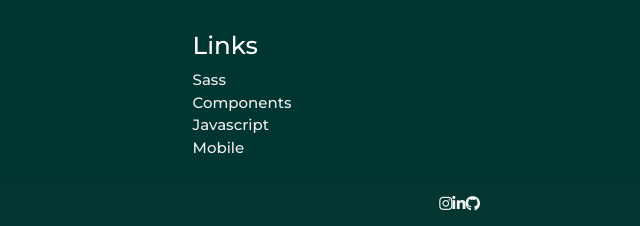
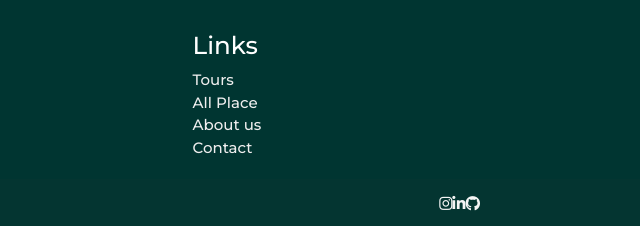
Before and after one commit to KananMirza/relocate-travel, a plain HTML site: page index.html in a window 1280 px wide. Shown: the part 3114-3340 px from the top of the page, 608-1248 px from the left. Drawn offline with nearby package versions, Linux system fonts and the light colour scheme.

```diff
--- a/css/style.css
+++ b/css/style.css
@@ -284,7 +284,6 @@ font-size: 60px;
 
     .img:hover{
         transform: scale(1);
-
     }
 
   }
--- a/index.html
+++ b/index.html
@@ -161,10 +161,10 @@
             <div class="col l4 offset-l2 s12">
               <h5 class="white-text">Links</h5>
               <ul>
-                <li><a class="grey-text text-lighten-3" href="#!">Sass</a></li>
-                <li><a class="grey-text text-lighten-3" href="#!">Components</a></li>
-                <li><a class="grey-text text-lighten-3" href="#!">Javascript</a></li>
-                <li><a class="grey-text text-lighten-3" href="#!">Mobile</a></li>
+                <li><a class="grey-text text-lighten-3" href="#!">Tours</a></li>
+                <li><a class="grey-text text-lighten-3" href="#!">All Place</a></li>
+                <li><a class="grey-text text-lighten-3" href="#!">About us</a></li>
+                <li><a class="grey-text text-lighten-3" href="#!">Contact</a></li>
               </ul>
 
             </div>
```
